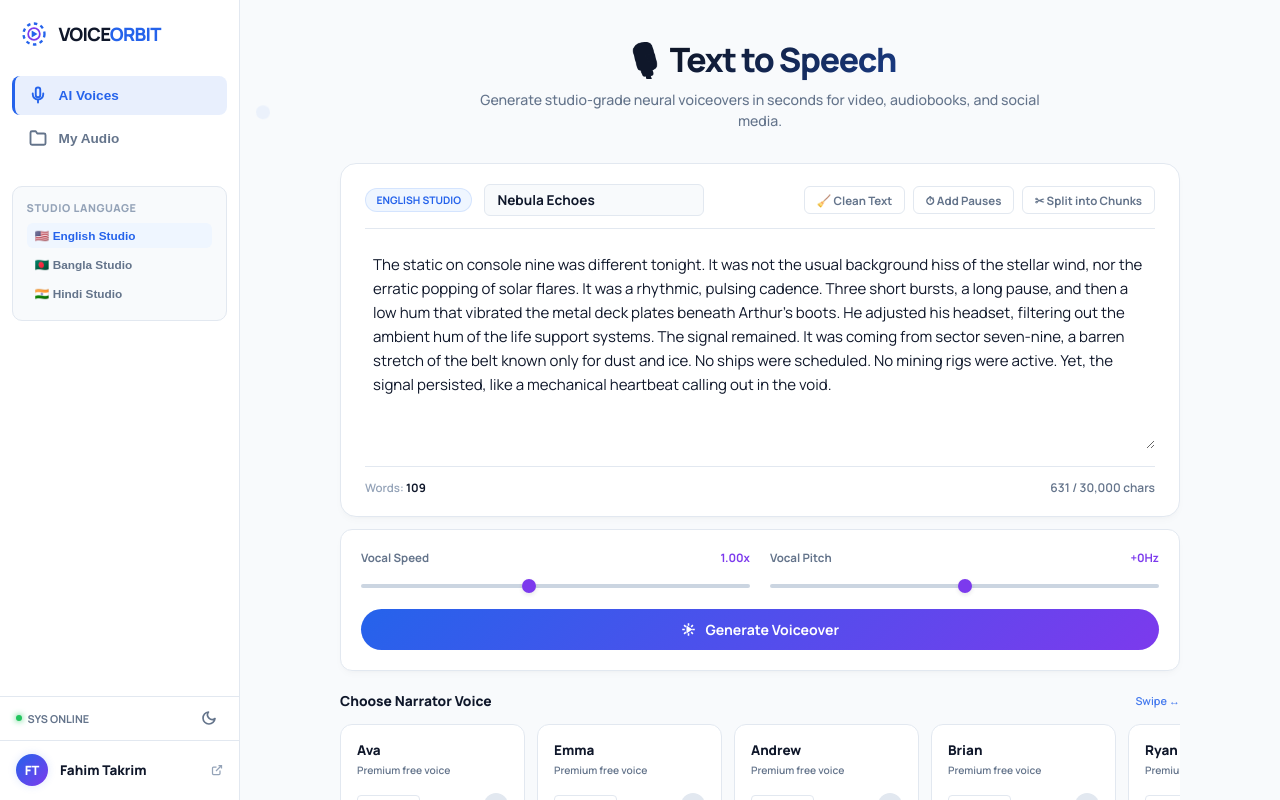
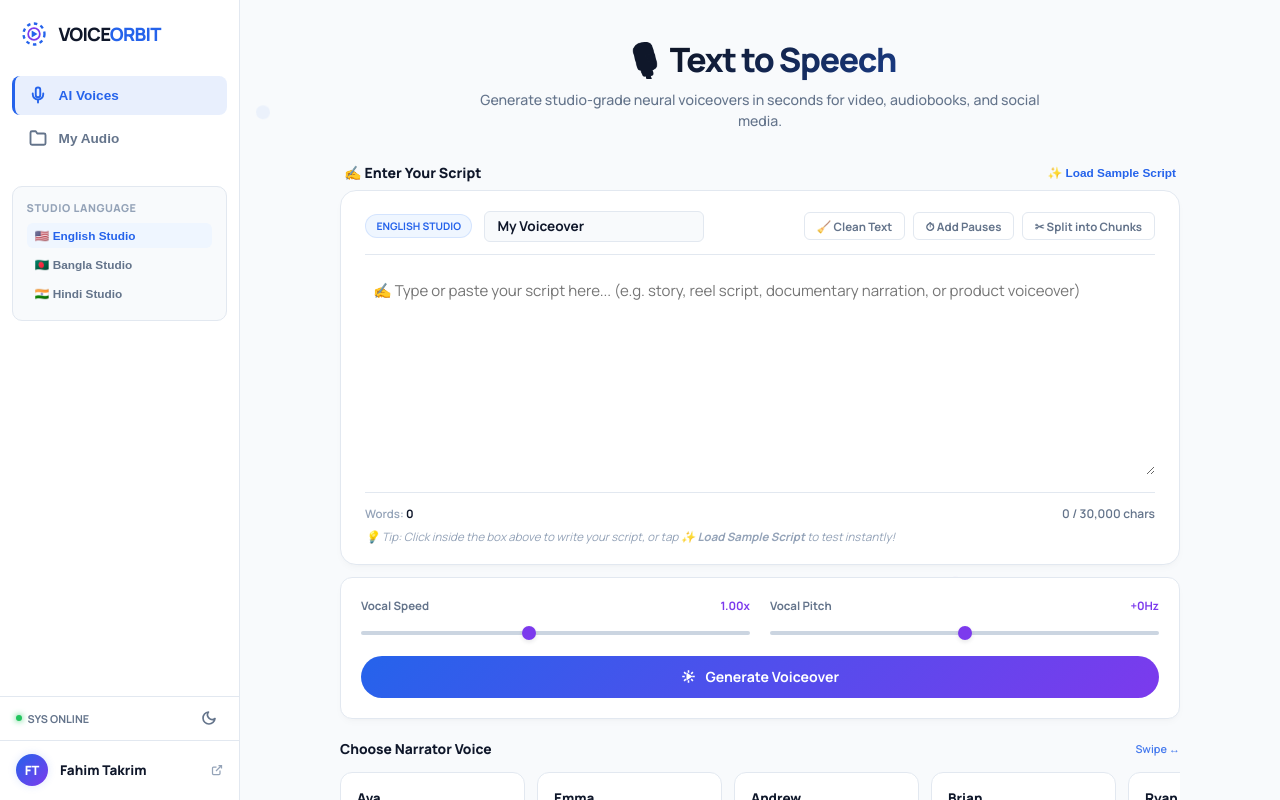
Before and after one commit to fahitakrim/AI-OrbitVoice, a React (Vite) app in the folder frontend/: page / in a window 1280 px wide. Built offline with nearby package versions, Linux system fonts and the light colour scheme.

Commit message:
feat: enhance script input UX with clear section headers, helpful placeholders, and sample/clear action buttons

```diff
--- a/frontend/src/App.jsx
+++ b/frontend/src/App.jsx
@@ -17,8 +17,8 @@ export default function App() {
   }, [theme]);
 
   // English State
-  const [storyTitle, setStoryTitle] = useState('Nebula Echoes');
-  const [storyText, setStoryText] = useState('The static on console nine was different tonight. It was not the usual background hiss of the stellar wind, nor the erratic popping of solar flares. It was a rhythmic, pulsing cadence. Three short bursts, a long pause, and then a low hum that vibrated the metal deck plates beneath Arthur\'s boots. He adjusted his headset, filtering out the ambient hum of the life support systems. The signal remained. It was coming from sector seven-nine, a barren stretch of the belt known only for dust and ice. No ships were scheduled. No mining rigs were active. Yet, the signal persisted, like a mechanical heartbeat calling out in the void.');
+  const [storyTitle, setStoryTitle] = useState('My Voiceover');
+  const [storyText, setStoryText] = useState('');
   const [provider, setProvider] = useState('edge');
   const [voice, setVoice] = useState('en-US-JennyNeural');
   const [speed, setSpeed] = useState(1.0);
@@ -27,8 +27,8 @@ export default function App() {
   const [similarity, setSimilarity] = useState(0.75);
 
   // Bangla/Hindi Multilingual State
-  const [otherTitle, setOtherTitle] = useState('Multilingual Narrative');
-  const [otherText, setOtherText] = useState('নবানিতা হলো মাইক্রোসফট এজ এর একটি বাস্তবসম্মত বাংলা ভয়েস আর্টিস্ট। যখন আপনি দীর্ঘ গল্প তৈরি করেন, তখন সেটির বিভিন্ন বাক্যের মাঝে স্বাচ্ছন্দ্যে শ্বাস নেয়ার বিরতি তৈরি করতে "Format Breath Pauses" বাটনটি চাপুন।\n\nनमस्ते, मधुर माइक्रोसॉफ्ट एज़ की एक बेहतरीन हिंदी आवाज़ है। आप इसके माध्यम से सुंदर कहानियों का वाचन रिकॉर्ड कर सकते हैं।');
+  const [otherTitle, setOtherTitle] = useState('My Voiceover');
+  const [otherText, setOtherText] = useState('');
   const [otherProvider, setOtherProvider] = useState('edge');
   const [otherVoice, setOtherVoice] = useState('bn-BD-NabanitaNeural');
   const [otherSpeed, setOtherSpeed] = useState(1.0);
--- a/frontend/src/components/StoryEditor.jsx
+++ b/frontend/src/components/StoryEditor.jsx
@@ -320,12 +320,12 @@ export default function StoryEditor({
 
   const getPlaceholderText = () => {
     if (studioLanguage === 'bn') {
-      return 'গল্পটি এখানে লিখুন বা পেস্ট করুন...';
+      return '✍️ আপনার গল্প বা ভয়েস ওভারের কথাগুলো এখানে টাইপ বা পেস্ট করুন...';
     }
     if (studioLanguage === 'hi') {
-      return 'अपनी कहानी यहाँ लिखें या पेस्ट करें...';
+      return '✍️ अपनी कहानी या वॉइसओवर टेक्स्ट यहाँ लिखें या पेस्ट करें...';
     }
-    return 'Paste your story, reel script, documentary narration, or product voiceover here...';
+    return '✍️ Type or paste your script here... (e.g. story, reel script, documentary narration, or product voiceover)';
   };
 
   const getLanguageLabel = () => {
@@ -365,7 +365,32 @@ export default function StoryEditor({
         </div>
 
         {/* Text Input Panel */}
-        <div className="glass-panel" style={{ padding: '1.25rem 1.5rem', background: 'var(--bg-surface)' }}>
+        <div>
+          {/* Script Section Header Label */}
+          <div style={{ display: 'flex', justifyContent: 'space-between', alignItems: 'center', marginBottom: '0.45rem', padding: '0 0.25rem' }}>
+            <div style={{ fontSize: '0.88rem', fontWeight: '800', color: 'var(--text-primary)', display: 'flex', alignItems: 'center', gap: '0.4rem' }}>
+              <span>✍️ Enter Your Script</span>
+            </div>
+            {storyText ? (
+              <button
+                onClick={() => setStoryText('')}
+                style={{ background: 'none', border: 'none', color: '#ef4444', fontSize: '0.74rem', fontWeight: '700', cursor: 'pointer', display: 'flex', alignItems: 'center', gap: '0.25rem' }}
+                title="Clear text box"
+              >
+                🗑️ Clear Text
+              </button>
+            ) : (
+              <button
+                onClick={() => handleLoadTemplate('reels')}
+                style={{ background: 'none', border: 'none', color: 'var(--accent-blue)', fontSize: '0.74rem', fontWeight: '700', cursor: 'pointer', display: 'flex', alignItems: 'center', gap: '0.25rem' }}
+                title="Load sample demo script"
+              >
+                ✨ Load Sample Script
+              </button>
+            )}
+          </div>
+
+          <div className="glass-panel" style={{ padding: '1.25rem 1.5rem', background: 'var(--bg-surface)' }}>
           <div style={{ display: 'flex', justifyContent: 'space-between', alignItems: 'center', borderBottom: '1px solid var(--border-color)', paddingBottom: '0.75rem', marginBottom: '1.25rem', flexWrap: 'wrap', gap: '1rem' }}>
             <div className="editor-title-container" style={{ display: 'flex', alignItems: 'center', gap: '0.75rem' }}>
               <span className="badge-pill badge-pill-blue" style={{ fontSize: '0.65rem', fontWeight: 'bold' }}>
@@ -419,7 +444,7 @@ export default function StoryEditor({
             />
 
             {/* Sub-card actions (inside the text editor card bottom) */}
-            <div style={{ display: 'flex', justifyContent: 'space-between', alignItems: 'center', borderTop: '1px solid var(--border-color)', paddingTop: '0.75rem', marginTop: '0.75rem' }}>
+            <div style={{ display: 'flex', justifyContent: 'space-between', alignItems: 'center', borderTop: '1px solid var(--border-color)', paddingTop: '0.75rem', marginTop: '0.75rem', flexWrap: 'wrap', gap: '0.5rem' }}>
               <div style={{ fontSize: '0.72rem', color: 'var(--text-muted)', fontWeight: '600' }}>
                 Words: <strong style={{ color: 'var(--text-primary)' }}>{getWordCount(storyText).toLocaleString()}</strong>
               </div>
@@ -427,8 +452,15 @@ export default function StoryEditor({
                 {storyText.length.toLocaleString()} / 30,000 chars
               </div>
             </div>
+
+            {!storyText && (
+              <div style={{ fontSize: '0.72rem', color: 'var(--text-muted)', fontStyle: 'italic', marginTop: '0.4rem', display: 'flex', alignItems: 'center', gap: '0.35rem' }}>
+                <span>💡 Tip: Click inside the box above to write your script, or tap <strong>✨ Load Sample Script</strong> to test instantly!</span>
+              </div>
+            )}
           </div>
         </div>
+      </div>
 
         <div className="glass-panel" style={{ padding: '1.25rem', background: 'var(--bg-surface)', borderRadius: '12px', display: 'flex', flexDirection: 'column', gap: '0.75rem' }}>
 
```
